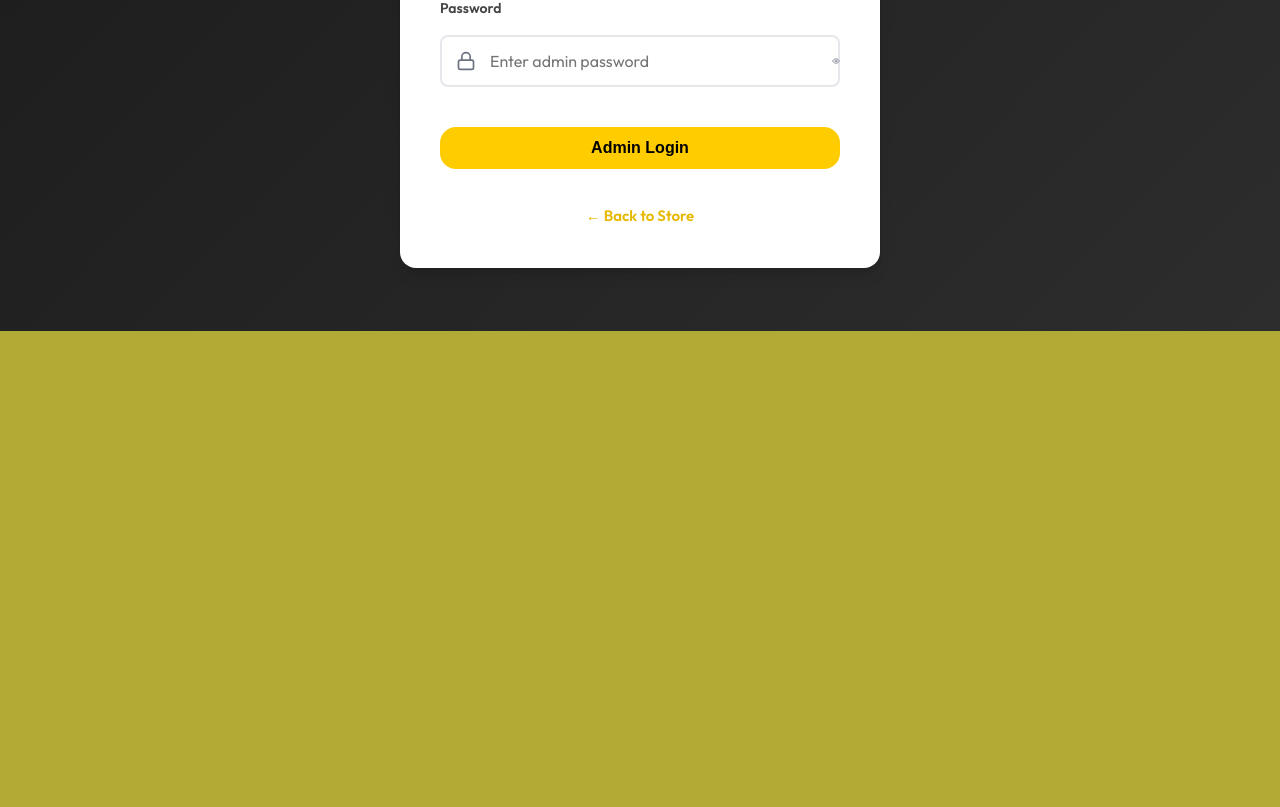
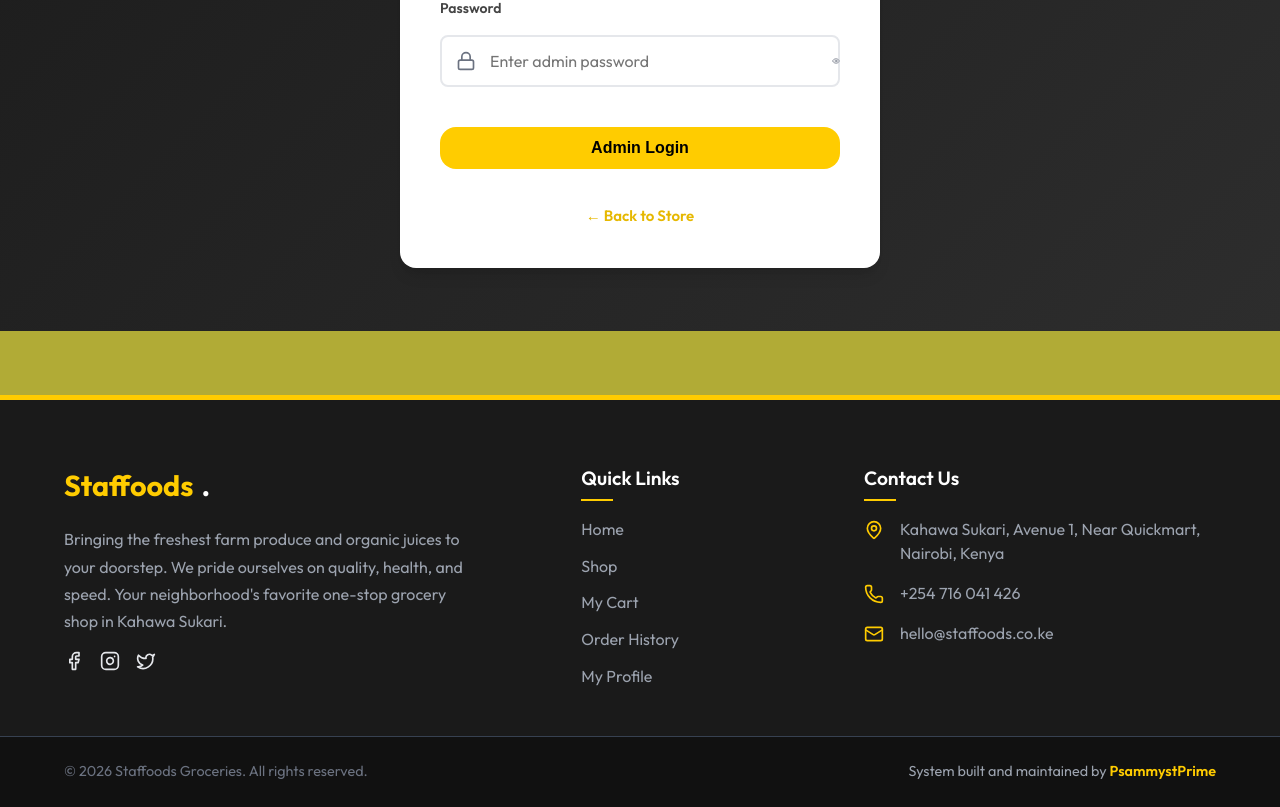
Before and after one commit to PsammystPrime/Staffood, a React (Vite) app in the folder frontend/: page /admin-login in a window 1280 px wide. Shown: the part 499-1306 px from the top of the page. Before the commit the page ends 830 px from the top, so only its background shows below. Built offline with nearby package versions, Linux system fonts and the light colour scheme; no server answers.

Commit message:
create footer

```diff
--- a/frontend/src/App.jsx
+++ b/frontend/src/App.jsx
@@ -17,6 +17,16 @@
 import { AuthProvider } from './context/AuthContext';
 import ProtectedRoute from './components/ProtectedRoute';
 import AdminRoute from './components/AdminRoute';
+import Footer from './components/Footer';
+import { useLocation } from 'react-router-dom';
+
+const FooterSelector = () => {
+  const location = useLocation();
+  // We apply the 'admin' offset if we're on an admin page (excluding the login page)
+  const isAdminPath = location.pathname.startsWith('/admin') && location.pathname !== '/admin-login';
+
+  return <Footer isAdmin={isAdminPath} />;
+};
 
 function App() {
   return (
@@ -75,6 +85,7 @@
               </AdminRoute>
             } />
           </Routes>
+          <FooterSelector />
         </BrowserRouter>
       </ShopProvider>
     </AuthProvider>
--- a/frontend/src/admin/AdminDashboard.jsx
+++ b/frontend/src/admin/AdminDashboard.jsx
@@ -52,6 +52,28 @@
         localStorage.removeItem('adminToken');
         localStorage.removeItem('admin');
         navigate('/');
+    };
+
+    const getOrderStatus = (status) => {
+        switch (status) {
+            case 'Completed': return 'Completed';
+            case 'Delivered': return 'Delivered';
+            case 'Pending': return 'Pending Payment';
+            case 'Processing': return 'Processing';
+            case 'Cancelled': return 'Cancelled';
+            default: return '';
+        }
+    };
+
+    const getOrderStatusClass = (status) => {
+        switch (status) {
+            case 'Completed': return 'status-completed';
+            case 'Delivered': return 'status-delivered';
+            case 'Pending': return 'status-cancelled';
+            case 'Processing': return 'status-processing';
+            case 'Cancelled': return 'status-cancelled';
+            default: return '';
+        }
     };
 
     return (
@@ -177,8 +199,8 @@
                                             <td>{order.customer || 'Guest'}</td>
                                             <td>Ksh {order.amount.toLocaleString()}</td>
                                             <td>
-                                                <span className={`status-badge ${order.status.toLowerCase()}`}>
-                                                    {order.status}
+                                                <span className={`status-badge ${getOrderStatusClass(order.status)}`}>
+                                                    {getOrderStatus(order.status)}
                                                 </span>
                                             </td>
                                             <td>{order.date}</td>
--- /dev/null
+++ b/frontend/src/components/Footer.css
@@ -0,0 +1,140 @@
+.footer {
+    background-color: #1a1a1a;
+    color: #e5e7eb;
+    padding: 4rem 0 0 0;
+    margin-top: 4rem;
+    border-top: 5px solid var(--color-primary);
+    transition: margin-left 0.3s ease;
+}
+
+.footer.footer-admin {
+    margin-left: 260px;
+}
+
+@media (max-width: 768px) {
+    .footer.footer-admin {
+        margin-left: 0;
+    }
+}
+
+.footer-content {
+    display: grid;
+    grid-template-columns: 2fr 1fr 1.5fr;
+    gap: 3rem;
+    margin-bottom: 3rem;
+}
+
+.footer-info h3 {
+    color: var(--color-primary);
+    font-size: 1.8rem;
+    margin-bottom: 1.2rem;
+    display: flex;
+    align-items: center;
+    gap: 0.5rem;
+}
+
+.footer-logo-dot {
+    color: var(--color-white);
+}
+
+.footer-info p {
+    line-height: 1.7;
+    color: #9ca3af;
+    max-width: 400px;
+}
+
+.footer-section h4 {
+    color: var(--color-white);
+    font-size: 1.2rem;
+    margin-bottom: 1.5rem;
+    font-weight: 600;
+    position: relative;
+}
+
+.footer-section h4::after {
+    content: '';
+    position: absolute;
+    left: 0;
+    bottom: -0.5rem;
+    width: 2rem;
+    height: 2px;
+    background-color: var(--color-primary);
+}
+
+.footer-links ul {
+    display: flex;
+    flex-direction: column;
+    gap: 0.8rem;
+}
+
+.footer-links a {
+    color: #9ca3af;
+    transition: all 0.2s;
+}
+
+.footer-links a:hover {
+    color: var(--color-primary);
+    padding-left: 5px;
+}
+
+.footer-contact ul {
+    display: flex;
+    flex-direction: column;
+    gap: 1rem;
+}
+
+.contact-item {
+    display: flex;
+    align-items: flex-start;
+    gap: 1rem;
+    color: #9ca3af;
+}
+
+.contact-item svg {
+    color: var(--color-primary);
+    flex-shrink: 0;
+    margin-top: 3px;
+}
+
+.footer-bottom {
+    background-color: #111111;
+    padding: 1.5rem 0;
+    border-top: 1px solid #374151;
+}
+
+.footer-bottom-content {
+    display: flex;
+    justify-content: space-between;
+    align-items: center;
+    flex-wrap: wrap;
+    gap: 1rem;
+    color: #6b7280;
+    font-size: 0.9rem;
+}
+
+.footer-credit {
+    color: #9ca3af;
+}
+
+.footer-credit span {
+    color: var(--color-primary);
+    font-weight: 600;
+}
+
+@media (max-width: 968px) {
+    .footer-content {
+        grid-template-columns: 1fr 1fr;
+    }
+}
+
+@media (max-width: 640px) {
+    .footer-content {
+        grid-template-columns: 1fr;
+        gap: 2rem;
+    }
+
+    .footer-bottom-content {
+        flex-direction: column;
+        text-align: center;
+    }
+}
--- /dev/null
+++ b/frontend/src/components/Footer.jsx
@@ -0,0 +1,68 @@
+import React from 'react';
+import { Link } from 'react-router-dom';
+import { Mail, Phone, MapPin, Instagram, Facebook, Twitter } from 'lucide-react';
+import './Footer.css';
+
+const Footer = ({ isAdmin }) => {
+    const currentYear = new Date().getFullYear();
+
+    return (
+        <footer className={`footer ${isAdmin ? 'footer-admin' : ''}`}>
+            <div className="container footer-content">
+                <div className="footer-section footer-info">
+                    <h3>Staffoods<span className="footer-logo-dot">.</span></h3>
+                    <p>
+                        Bringing the freshest farm produce and organic juices to your doorstep.
+                        We pride ourselves on quality, health, and speed. Your neighborhood's favorite
+                        one-stop grocery shop in Kahawa Sukari.
+                    </p>
+                    <div className="flex gap-4 mt-4">
+                        <Facebook size={20} className="text-gray-400 hover:text-yellow-400 cursor-pointer transition-colors" />
+                        <Instagram size={20} className="text-gray-400 hover:text-yellow-400 cursor-pointer transition-colors" />
+                        <Twitter size={20} className="text-gray-400 hover:text-yellow-400 cursor-pointer transition-colors" />
+                    </div>
+                </div>
+
+                <div className="footer-section footer-links">
+                    <h4>Quick Links</h4>
+                    <ul>
+                        <li><Link to="/">Home</Link></li>
+                        <li><Link to="/products">Shop</Link></li>
+                        <li><Link to="/cart">My Cart</Link></li>
+                        <li><Link to="/history">Order History</Link></li>
+                        <li><Link to="/profile">My Profile</Link></li>
+                    </ul>
+                </div>
+
+                <div className="footer-section footer-contact">
+                    <h4>Contact Us</h4>
+                    <ul>
+                        <li className="contact-item">
+                            <MapPin size={20} />
+                            <span>Kahawa Sukari, Avenue 1, Near Quickmart, Nairobi, Kenya</span>
+                        </li>
+                        <li className="contact-item">
+                            <Phone size={20} />
+                            <span>+254 716 041 426</span>
+                        </li>
+                        <li className="contact-item">
+                            <Mail size={20} />
+                            <span>hello@staffoods.co.ke</span>
+                        </li>
+                    </ul>
+                </div>
+            </div>
+
+            <div className="footer-bottom">
+                <div className="container footer-bottom-content">
+                    <p>&copy; {currentYear} Staffoods Groceries. All rights reserved.</p>
+                    <p className="footer-credit">
+                        System built and maintained by <span>PsammystPrime</span>
+                    </p>
+                </div>
+            </div>
+        </footer>
+    );
+};
+
+export default Footer;
```
Also changed, not shown: 1 other file (tests, documents, lock files or other folders).
